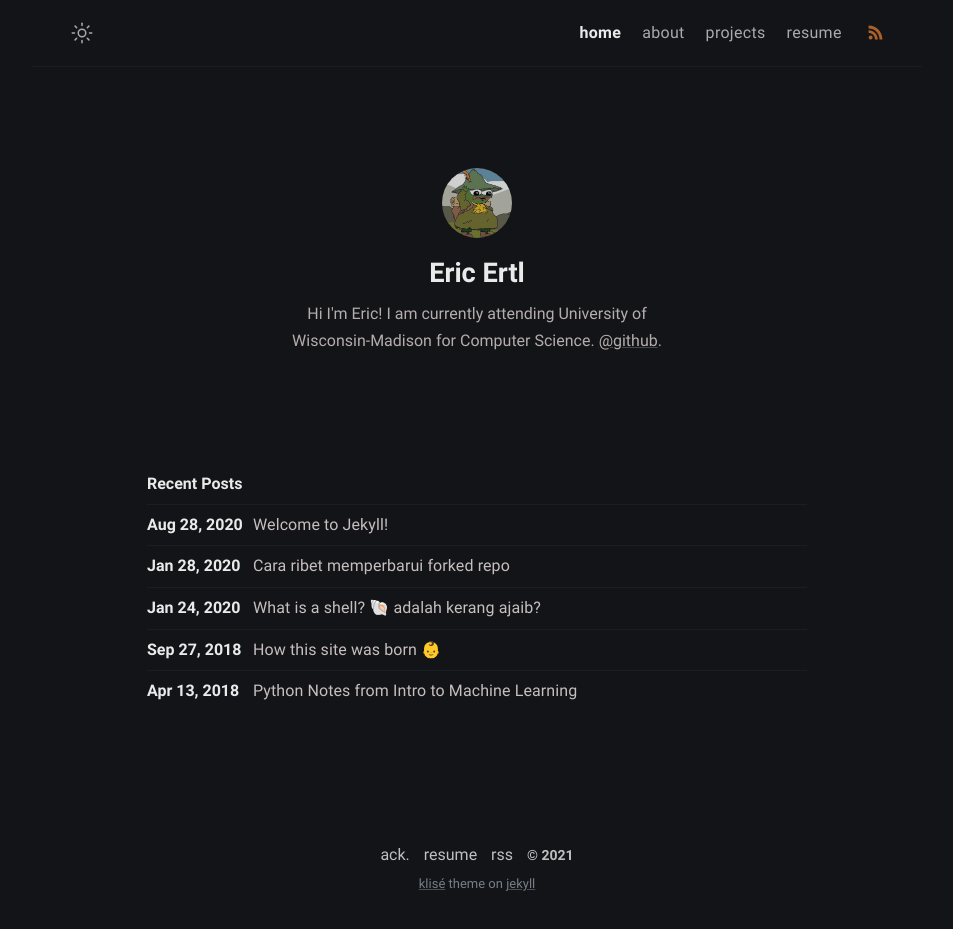
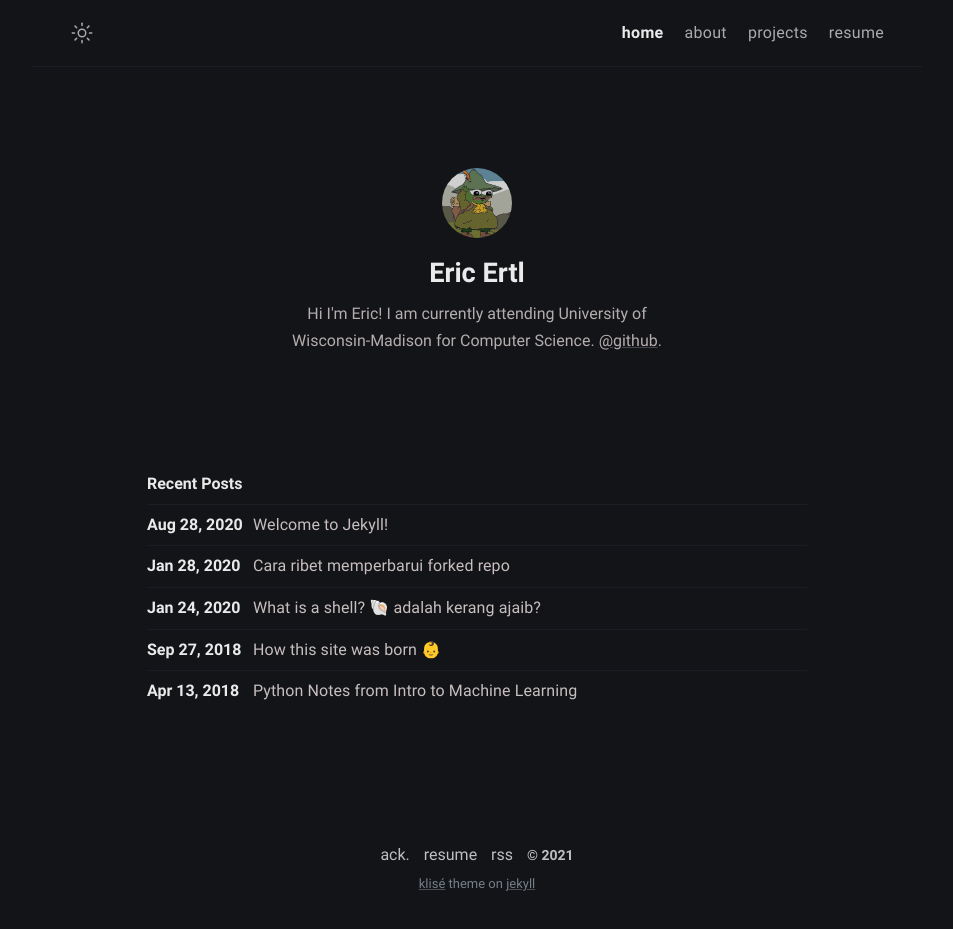
Before and after one commit to amorin5/amorin5.github.io, a Jekyll site: the page built from index.md, in a window 1280 px wide. Shown: the whole page, without its empty margins (163-1116 px from the left). Built offline with Jekyll 4.4.1, drawn with Linux system fonts in a browser that asks for light colours.

Commit message:
remove rss

```diff
--- a/_includes/navbar.html
+++ b/_includes/navbar.html
@@ -185,7 +185,7 @@
           <a class="menu-link {% if url == '/' %}active{% endif %}" href="/">home</a>
           <a class="menu-link {% if url == '/about/' %}active{% endif %}" href="/about">about</a>
         {%- endif -%}
-        <a class="menu-link rss" href="/feed.xml">
+        <!-- <a class="menu-link rss" href="/feed.xml">
           <svg
             xmlns="http://www.w3.org/2000/svg"
             width="17"
@@ -204,7 +204,7 @@
               d="M48,48v86.56c185.25,0,329.22,144.08,329.22,329.44H464C464,234.66,277.67,48,48,48Z"
             />
           </svg>
-        </a>
+        </a> -->
       </div>
     </div>
   </nav>
```
